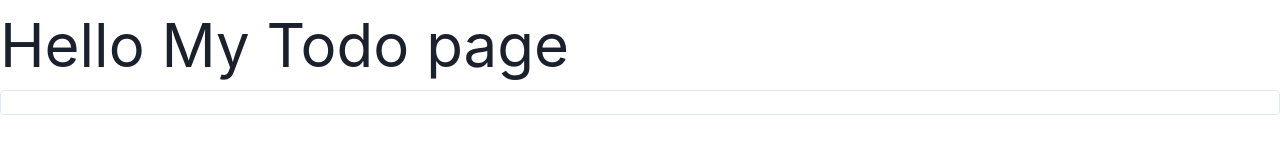
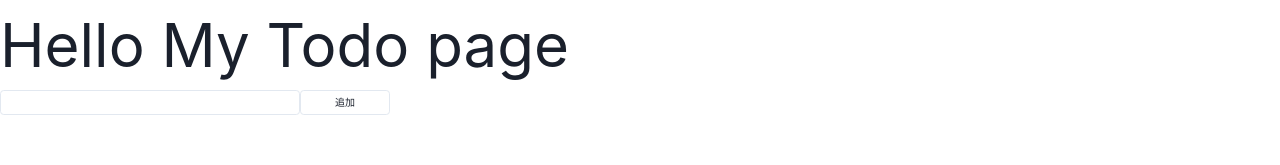
Before and after one commit to RikutoOgaki/next.js-study, a Next.js app: page / in a window 1280 px wide. Shown: the top 165 px of the page. Built offline with nearby package versions, Linux system fonts and the light colour scheme.

Commit message:
nextjs add

```diff
--- a/src/pages/index.tsx
+++ b/src/pages/index.tsx
@@ -16,12 +16,41 @@ export default function Todo(){
   return(
     <Box as='div'>
         <Text as={"p"} fontSize={"6rem"}>Hello My Todo page</Text>
-        <Input type="text" value={state.memo}
-          onChange={(e)=> setState({
-            ...state,
-            memo:e.target.value
-          })}/>
-        <p>{state.memo}</p>
+        <Flex>
+            <Input type="text" value={state.memo}
+              onChange={(e)=> setState({
+                ...state,
+                memo:e.target.value
+                })} w={"30rem"}/>
+
+            <Input type="button" value="追加"
+              onClick={()=> setState({
+                ...state,
+                memo:'',
+                list: [
+                    ...state.list,
+                    state.memo
+                ]
+              })} w={"9rem"}/>
+          </Flex>
+
+          {state.list.map((v,idx)=>
+              <tr key={idx}>
+                <td>{idx}</td>
+                  <td>
+                    <Input type='text' value={v}
+                      onChange={(e) => setState({
+                        ...state,
+                        list: state.list.map((v, udx) => idx === udx ? e.target.value : v)
+                      })} />
+                  </td>
+                  <td>
+                    <Input type='button' value='削除' onClick={() => setState({
+                      ...state,
+                      list: state.list.filter((v, udx) => idx !== udx)
+                    })} />
+                  </td>
+              </tr>)}
     </Box>
   )
 }
```
